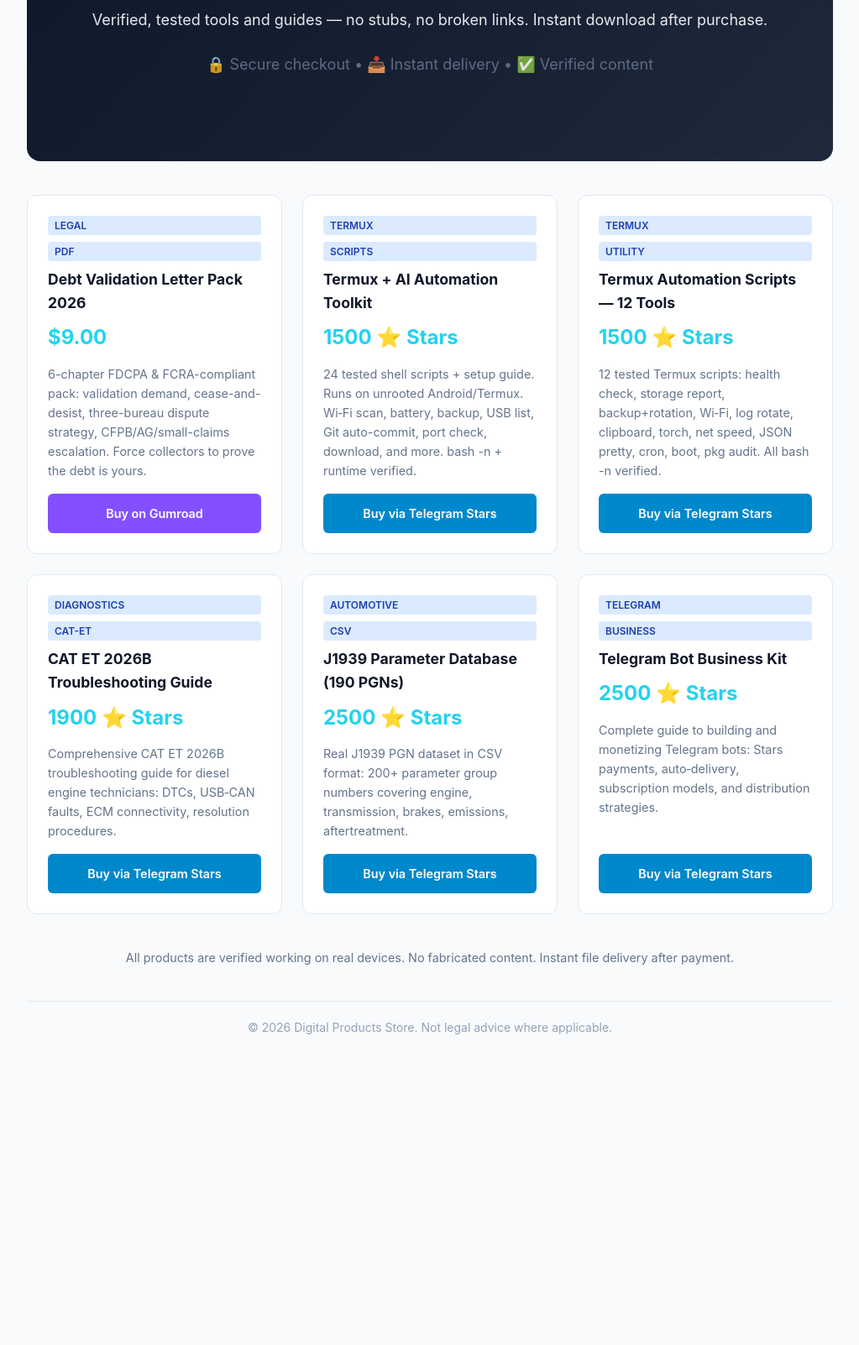
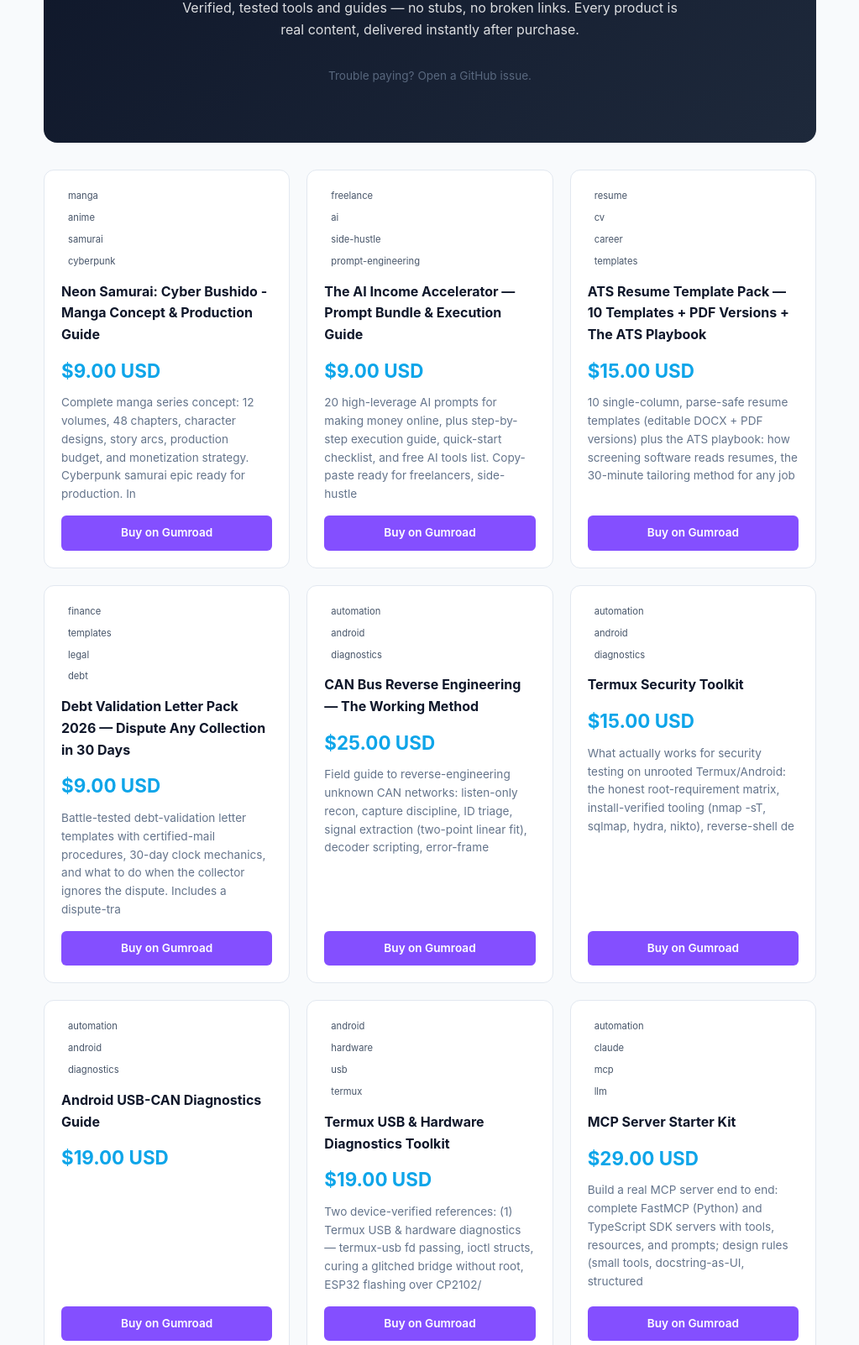
Before and after one commit to yuhanbae/digital-products-store, a plain HTML site: page index.html in a window 1280 px wide. Shown: the part 154-1756 px from the top of the page at 84% size, without its empty margins (128-1151 px from the left). Before the commit the page ends 1450 px from the top, so only its background shows below. Drawn offline with Linux system fonts and the light colour scheme.

Commit message:
deploy: live Gumroad products (14 paid items)

```diff
--- a/index.html
+++ b/index.html
@@ -3,111 +3,137 @@
 <head>
 <meta charset="UTF-8">
 <meta name="viewport" content="width=device-width, initial-scale=1.0">
-<title>Digital Products — Tools That Actually Work</title>
-<meta name="description" content="Verified digital products for debt validation, Termux automation, Telegram bots, and more. Instant download.">
+<title>Digital Products — Verified Tools &amp; Guides</title>
+<meta name="description" content="Verified digital products for debt validation, Termux automation, CAN bus diagnostics, MCP servers. Instant download via Gumroad.">
 <style>
   * { box-sizing: border-box; margin: 0; padding: 0; }
   body { font-family: -apple-system, BlinkMacSystemFont, "Segoe UI", Roboto, sans-serif; line-height: 1.6; color: #1a1a1a; background: #f8fafc; }
-  .container { max-width: 1000px; margin: 0 auto; padding: 40px 20px; }
-  .hero { background: linear-gradient(135deg, #0f172a 0%, #1e293b 100%); color: #fff; padding: 60px 20px; border-radius: 16px; margin-bottom: 40px; text-align: center; }
-  .hero h1 { font-size: 2.5rem; margin-bottom: 16px; line-height: 1.2; }
-  .hero p { font-size: 1.125rem; opacity: 0.9; margin-bottom: 24px; }
-  .products { display: grid; grid-template-columns: repeat(auto-fit, minmax(300px, 1fr)); gap: 24px; margin-bottom: 40px; }
-  .product { background: #fff; padding: 24px; border-radius: 12px; border: 1px solid #e2e8f0; display: flex; flex-direction: column; }
-  .product h3 { color: #0f172a; margin-bottom: 8px; font-size: 1.1rem; }
-  .product .price { font-size: 1.5rem; font-weight: 700; color: #22d3ee; margin-bottom: 12px; }
-  .product p { color: #64748b; font-size: 0.9rem; margin-bottom: 16px; flex-grow: 1; }
-  .buy-btn { display: inline-block; background: #0f172a; color: #fff; padding: 12px 24px; border-radius: 6px; text-decoration: none; font-weight: 600; font-size: 0.9rem; transition: background 0.2s; text-align: center; }
-  .buy-btn:hover { background: #334155; }
-  .gumroad-btn { background: #844fff; }
-  .gumroad-btn:hover { background: #6d28d9; }
-  .telegram-btn { background: #0088cc; }
-  .telegram-btn:hover { background: #006699; }
-  .badge { display: inline-block; background: #dbeafe; color: #1e40af; padding: 2px 8px; border-radius: 4px; font-size: 0.75rem; font-weight: 600; margin-bottom: 8px; }
-  .trust { margin-bottom: 40px; text-align: center; color: #64748b; font-size: 0.9rem; }
-  .footer { text-align: center; color: #94a3b8; font-size: 0.875rem; padding: 20px; border-top: 1px solid #e2e8f0; margin-top: 40px; }
-  .tag { display: inline-block; background: #f1f5f9; color: #475569; padding: 4px 10px; border-radius: 20px; font-size: 0.75rem; margin-right: 6px; margin-bottom: 6px; }
+  .container { max-width: 960px; margin: 0 auto; padding: 40px 20px; }
+  .hero { background: linear-gradient(135deg, #0f172a 0%, #1e293b 100%); color: #fff; padding: 48px 20px; border-radius: 16px; margin-bottom: 32px; text-align: center; }
+  .hero h1 { font-size: 2rem; margin-bottom: 12px; }
+  .hero p { opacity: 0.85; max-width: 600px; margin: 0 auto 20px; }
+  .products { display: grid; grid-template-columns: repeat(auto-fit, minmax(280px, 1fr)); gap: 20px; }
+  .product { background: #fff; padding: 20px; border-radius: 12px; border: 1px solid #e2e8f0; display: flex; flex-direction: column; }
+  .product h3 { color: #0f172a; margin: 8px 0 6px; font-size: 1rem; }
+  .product .price { font-size: 1.4rem; font-weight: 700; color: #0ea5e9; margin: 6px 0 10px; }
+  .product p { color: #64748b; font-size: 0.85rem; margin-bottom: 14px; flex-grow: 1; }
+  .buy-btn { display: inline-block; background: #844fff; color: #fff; padding: 10px 20px; border-radius: 6px; text-decoration: none; font-weight: 600; font-size: 0.85rem; transition: background 0.2s; text-align: center; }
+  .buy-btn:hover { background: #6d28d9; }
+  .badge { display: inline-block; background: #dbeafe; color: #1e40af; padding: 2px 8px; border-radius: 4px; font-size: 0.7rem; font-weight: 600; margin-right: 4px; }
+  .tag { display: inline-block; background: #f1f59; color: #475569; padding: 2px 8px; border-radius: 20px; font-size: 0.7rem; margin-right: 4px; margin-bottom: 4px; }
+  .trust { margin-top: 32px; text-align: center; color: #64748b; font-size: 0.85rem; }
+  .footer { text-align: center; color: #94a3b8; font-size: 0.8rem; padding: 20px; border-top: 1px solid #e2e8f0; margin-top: 32px; }
 </style>
 </head>
 <body>
 <div class="container">
   <div class="hero">
     <h1>Digital Products That Actually Work</h1>
-    <p>Verified, tested tools and guides — no stubs, no broken links. Instant download after purchase.</p>
-    <div class="trust">
-      <p>🔒 Secure checkout • 📥 Instant delivery • ✅ Verified content</p>
+    <p>Verified, tested tools and guides — no stubs, no broken links. Every product is real content, delivered instantly after purchase.</p>
+    <div class="trust"><p>Trouble paying? Open a GitHub issue.</p></div>
+  </div>
+  <div class="products">
+    <div class="product">
+      <span class="tag">manga</span><span class="tag">anime</span><span class="tag">samurai</span><span class="tag">cyberpunk</span>
+      <h3>Neon Samurai: Cyber Bushido - Manga Concept & Production Guide</h3>
+      <div class="price">$9.00 USD</div>
+      <p>Complete manga series concept: 12 volumes, 48 chapters, character designs, story arcs, production budget, and monetization strategy. Cyberpunk samurai epic ready for production. In</p>
+      <a href="https://yuhanbreeze.gumroad.com/l/fefqpj" class="buy-btn gumroad-btn" target="_blank" rel="noopener">Buy on Gumroad</a>
+    </div>
+    <div class="product">
+      <span class="tag">freelance</span><span class="tag">ai</span><span class="tag">side-hustle</span><span class="tag">prompt-engineering</span>
+      <h3>The AI Income Accelerator — Prompt Bundle & Execution Guide</h3>
+      <div class="price">$9.00 USD</div>
+      <p>20 high-leverage AI prompts for making money online, plus step-by-step execution guide, quick-start checklist, and free AI tools list. Copy-paste ready for freelancers, side-hustle</p>
+      <a href="https://yuhanbreeze.gumroad.com/l/ochtg" class="buy-btn gumroad-btn" target="_blank" rel="noopener">Buy on Gumroad</a>
+    </div>
+    <div class="product">
+      <span class="tag">resume</span><span class="tag">cv</span><span class="tag">career</span><span class="tag">templates</span>
+      <h3>ATS Resume Template Pack — 10 Templates + PDF Versions + The ATS Playbook</h3>
+      <div class="price">$15.00 USD</div>
+      <p>10 single-column, parse-safe resume templates (editable DOCX + PDF versions) plus the ATS playbook: how screening software reads resumes, the 30-minute tailoring method for any job</p>
+      <a href="https://yuhanbreeze.gumroad.com/l/hogyy" class="buy-btn gumroad-btn" target="_blank" rel="noopener">Buy on Gumroad</a>
+    </div>
+    <div class="product">
+      <span class="tag">finance</span><span class="tag">templates</span><span class="tag">legal</span><span class="tag">debt</span>
+      <h3>Debt Validation Letter Pack 2026 — Dispute Any Collection in 30 Days</h3>
+      <div class="price">$9.00 USD</div>
+      <p>Battle-tested debt-validation letter templates with certified-mail procedures, 30-day clock mechanics, and what to do when the collector ignores the dispute. Includes a dispute-tra</p>
+      <a href="https://yuhanbreeze.gumroad.com/l/xvpawl" class="buy-btn gumroad-btn" target="_blank" rel="noopener">Buy on Gumroad</a>
+    </div>
+    <div class="product">
+      <span class="tag">automation</span><span class="tag">android</span><span class="tag">diagnostics</span>
+      <h3>CAN Bus Reverse Engineering — The Working Method</h3>
+      <div class="price">$25.00 USD</div>
+      <p>Field guide to reverse-engineering unknown CAN networks: listen-only recon, capture discipline, ID triage, signal extraction (two-point linear fit), decoder scripting, error-frame </p>
+      <a href="https://yuhanbreeze.gumroad.com/l/ksevd" class="buy-btn gumroad-btn" target="_blank" rel="noopener">Buy on Gumroad</a>
+    </div>
+    <div class="product">
+      <span class="tag">automation</span><span class="tag">android</span><span class="tag">diagnostics</span>
+      <h3>Termux Security Toolkit</h3>
+      <div class="price">$15.00 USD</div>
+      <p>What actually works for security testing on unrooted Termux/Android: the honest root-requirement matrix, install-verified tooling (nmap -sT, sqlmap, hydra, nikto), reverse-shell de</p>
+      <a href="https://yuhanbreeze.gumroad.com/l/aordqe" class="buy-btn gumroad-btn" target="_blank" rel="noopener">Buy on Gumroad</a>
+    </div>
+    <div class="product">
+      <span class="tag">automation</span><span class="tag">android</span><span class="tag">diagnostics</span>
+      <h3>Android USB-CAN Diagnostics Guide</h3>
+      <div class="price">$19.00 USD</div>
+      <p></p>
+      <a href="https://yuhanbreeze.gumroad.com/l/zrjvo" class="buy-btn gumroad-btn" target="_blank" rel="noopener">Buy on Gumroad</a>
+    </div>
+    <div class="product">
+      <span class="tag">android</span><span class="tag">hardware</span><span class="tag">usb</span><span class="tag">termux</span>
+      <h3>Termux USB & Hardware Diagnostics Toolkit</h3>
+      <div class="price">$19.00 USD</div>
+      <p>Two device-verified references: (1) Termux USB &amp; hardware diagnostics — termux-usb fd passing, ioctl structs, curing a glitched bridge without root, ESP32 flashing over CP2102/</p>
+      <a href="https://yuhanbreeze.gumroad.com/l/foyde" class="buy-btn gumroad-btn" target="_blank" rel="noopener">Buy on Gumroad</a>
+    </div>
+    <div class="product">
+      <span class="tag">automation</span><span class="tag">claude</span><span class="tag">mcp</span><span class="tag">llm</span>
+      <h3>MCP Server Starter Kit</h3>
+      <div class="price">$29.00 USD</div>
+      <p>Build a real MCP server end to end: complete FastMCP (Python) and TypeScript SDK servers with tools, resources, and prompts; design rules (small tools, docstring-as-UI, structured </p>
+      <a href="https://yuhanbreeze.gumroad.com/l/ndtnre" class="buy-btn gumroad-btn" target="_blank" rel="noopener">Buy on Gumroad</a>
+    </div>
+    <div class="product">
+      <span class="tag">automation</span><span class="tag">productivity</span><span class="tag">android</span><span class="tag">mobile</span>
+      <h3>Termux Automation Scripts — 12 Working Tools (Tested)</h3>
+      <div class="price">$15.00 USD</div>
+      <p>12 complete, tested shell scripts for Termux on Android: health check, storage report, full $HOME backup with rotation, Wi-Fi scanner, log rotation, clipboard manager, torch timer,</p>
+      <a href="https://yuhanbreeze.gumroad.com/l/ejubwq" class="buy-btn gumroad-btn" target="_blank" rel="noopener">Buy on Gumroad</a>
+    </div>
+    <div class="product">
+      <span class="tag">cat</span><span class="tag">diesel</span><span class="tag">caterpillar</span><span class="tag">mechanic</span>
+      <h3>CAT ET 2026B Troubleshooting Guide</h3>
+      <div class="price">$19.00 USD</div>
+      <p>Troubleshooting guide for CAT ET 2026B on Android: connection chain diagnosis, USB-CAN adapter failures (permission trap, glitched bridge recovery, bitrate), the 6-rung no-devices-</p>
+      <a href="https://yuhanbreeze.gumroad.com/l/ebrtfx" class="buy-btn gumroad-btn" target="_blank" rel="noopener">Buy on Gumroad</a>
+    </div>
+    <div class="product">
+      <span class="tag">diesel</span><span class="tag">ecu</span><span class="tag">dataset</span><span class="tag">obd2</span>
+      <h3>J1939 Parameter Database (190 PGNs, CSV)</h3>
+      <div class="price">$25.00 USD</div>
+      <p>CSV database of 190 J1939 PGNs with decimal/hex PGN, description, source and destination ECU names, and data length. Starter set for CAN decoding projects — columns: pgn_decimal, p</p>
+      <a href="https://yuhanbreeze.gumroad.com/l/okvbut" class="buy-btn gumroad-btn" target="_blank" rel="noopener">Buy on Gumroad</a>
+    </div>
+    <div class="product">
+      <span class="tag">testing</span><span class="tag">automation</span><span class="tag">python</span><span class="tag">cli</span>
+      <h3>PyAPI TestKit - Python API Testing Toolkit</h3>
+      <div class="price">$15.00 USD</div>
+      <p></p>
+      <a href="https://yuhanbreeze.gumroad.com/l/yqhhae" class="buy-btn gumroad-btn" target="_blank" rel="noopener">Buy on Gumroad</a>
+    </div>
+    <div class="product">
+      <span class="tag">ebook</span><span class="tag">automation</span><span class="tag">api</span><span class="tag">gumroad</span>
+      <h3>The Gumroad Playbook 2026</h3>
+      <div class="price">$29.00 USD</div>
+      <p>The real Gumroad API playbook from an autonomous revenue pipeline: every verified trap (tags[] notation, nested create responses, truncated-ID 404s, the nonexistent file_uploads en</p>
+      <a href="https://yuhanbreeze.gumroad.com/l/gcvoju" class="buy-btn gumroad-btn" target="_blank" rel="noopener">Buy on Gumroad</a>
     </div>
   </div>
-
-  <div class="products">
-    <!-- Product 1: Debt Validation Letter Pack -->
-    <div class="product">
-      <span class="badge">LEGAL</span>
-      <span class="badge">PDF</span>
-      <h3>Debt Validation Letter Pack 2026</h3>
-      <div class="price">$9.00</div>
-      <p>6-chapter FDCPA & FCRA-compliant pack: validation demand, cease-and-desist, three-bureau dispute strategy, CFPB/AG/small-claims escalation. Force collectors to prove the debt is yours.</p>
-      <a href="https://yuhanbreeze.gumroad.com/l/xvpawl" class="buy-btn gumroad-btn" target="_blank" rel="noopener">Buy on Gumroad</a>
-    </div>
-
-    <!-- Product 2: Termux AI Toolkit -->
-    <div class="product">
-      <span class="badge">TERMUX</span>
-      <span class="badge">SCRIPTS</span>
-      <h3>Termux + AI Automation Toolkit</h3>
-      <div class="price">1500 ⭐ Stars</div>
-      <p>24 tested shell scripts + setup guide. Runs on unrooted Android/Termux. Wi‑Fi scan, battery, backup, USB list, Git auto-commit, port check, download, and more. bash -n + runtime verified.</p>
-      <a href="https://revenue-landing-3cwzqdwpb-yuhan3.vercel.app/telegram-shop" class="buy-btn telegram-btn" target="_blank" rel="noopener">Buy via Telegram Stars</a>
-    </div>
-
-    <!-- Product 3: Termux Automation Scripts -->
-    <div class="product">
-      <span class="badge">TERMUX</span>
-      <span class="badge">UTILITY</span>
-      <h3>Termux Automation Scripts — 12 Tools</h3>
-      <div class="price">1500 ⭐ Stars</div>
-      <p>12 tested Termux scripts: health check, storage report, backup+rotation, Wi‑Fi, log rotate, clipboard, torch, net speed, JSON pretty, cron, boot, pkg audit. All bash -n verified.</p>
-      <a href="https://revenue-landing-3cwzqdwpb-yuhan3.vercel.app/telegram-shop" class="buy-btn telegram-btn" target="_blank" rel="noopener">Buy via Telegram Stars</a>
-    </div>
-
-    <!-- Product 4: CAT ET Troubleshooting -->
-    <div class="product">
-      <span class="badge">DIAGNOSTICS</span>
-      <span class="badge">CAT-ET</span>
-      <h3>CAT ET 2026B Troubleshooting Guide</h3>
-      <div class="price">1900 ⭐ Stars</div>
-      <p>Comprehensive CAT ET 2026B troubleshooting guide for diesel engine technicians: DTCs, USB‑CAN faults, ECM connectivity, resolution procedures.</p>
-      <a href="https://revenue-landing-3cwzqdwpb-yuhan3.vercel.app/telegram-shop" class="buy-btn telegram-btn" target="_blank" rel="noopener">Buy via Telegram Stars</a>
-    </div>
-
-    <!-- Product 5: J1939 Dataset -->
-    <div class="product">
-      <span class="badge">AUTOMOTIVE</span>
-      <span class="badge">CSV</span>
-      <h3>J1939 Parameter Database (190 PGNs)</h3>
-      <div class="price">2500 ⭐ Stars</div>
-      <p>Real J1939 PGN dataset in CSV format: 200+ parameter group numbers covering engine, transmission, brakes, emissions, aftertreatment.</p>
-      <a href="https://revenue-landing-3cwzqdwpb-yuhan3.vercel.app/telegram-shop" class="buy-btn telegram-btn" target="_blank" rel="noopener">Buy via Telegram Stars</a>
-    </div>
-
-    <!-- Product 6: Telegram Bot Business Kit -->
-    <div class="product">
-      <span class="badge">TELEGRAM</span>
-      <span class="badge">BUSINESS</span>
-      <h3>Telegram Bot Business Kit</h3>
-      <div class="price">2500 ⭐ Stars</div>
-      <p>Complete guide to building and monetizing Telegram bots: Stars payments, auto‑delivery, subscription models, and distribution strategies.</p>
-      <a href="https://revenue-landing-3cwzqdwpb-yuhan3.vercel.app/telegram-shop" class="buy-btn telegram-btn" target="_blank" rel="noopener">Buy via Telegram Stars</a>
-    </div>
-  </div>
-
-  <div class="trust">
-    <p>All products are verified working on real devices. No fabricated content. Instant file delivery after payment.</p>
-  </div>
-
-  <div class="footer">
-    <p>&copy; 2026 Digital Products Store. Not legal advice where applicable.</p>
-  </div>
+  <div class="trust"><p>All products hosted on Gumroad (merchant of record). Taxes handled automatically.</p></div>
+  <div class="footer">&copy; 2026 yuhanbae.gumroad.com</div>
 </div>
 </body>
 </html>
```
